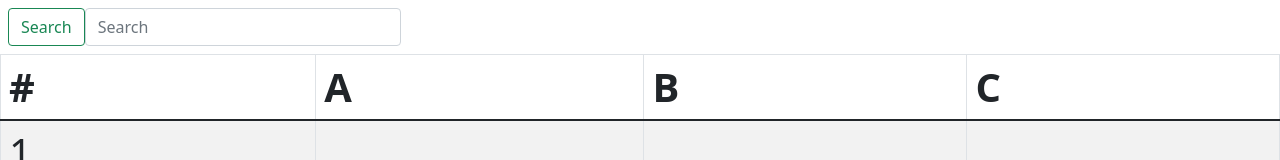
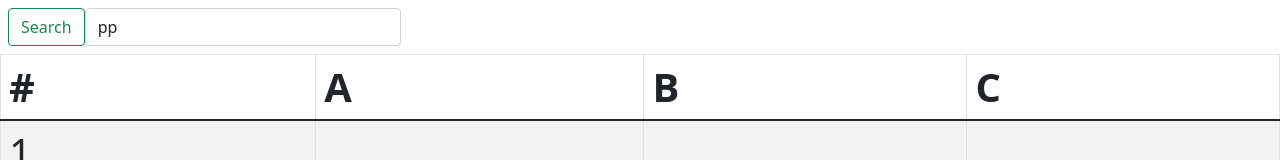
Before and after one commit to k4-100/calc, a React (Create React App) app: page / in a window 1280 px wide. Shown: the top 160 px of the page. Built offline with nearby package versions, Linux system fonts and the light colour scheme.

Commit message:
Added searchQuery handling inside SearchBar

```diff
--- a/src/components/UtilityBelt/SearchBar.tsx
+++ b/src/components/UtilityBelt/SearchBar.tsx
@@ -1,11 +1,21 @@
-import React from "react";
+import React, { useState } from "react";
 import { useGlobalContext } from "../../context";
 /**
  *
  * @returns Search Bar
  */
 const SearchBar: React.FC = () => {
-  console.log("useGlobalContext", useGlobalContext());
+  const { table, setTable } = useGlobalContext();
+  const [searchQuery, setSearchQuery] = useState<string>("pp");
+
+  /**
+   *
+   * @param e on change event
+   */
+  const handleTextChange = (e: any) => {
+    setSearchQuery(e.target.value);
+  };
+
   return (
     <div className="SearchBar">
       <div className="d-flex m-2">
@@ -15,6 +25,8 @@ const SearchBar: React.FC = () => {
           type="search"
           placeholder="Search"
           aria-label="Search"
+          value={searchQuery}
+          onChange={(e) => handleTextChange(e)}
         />
       </div>
     </div>
```
